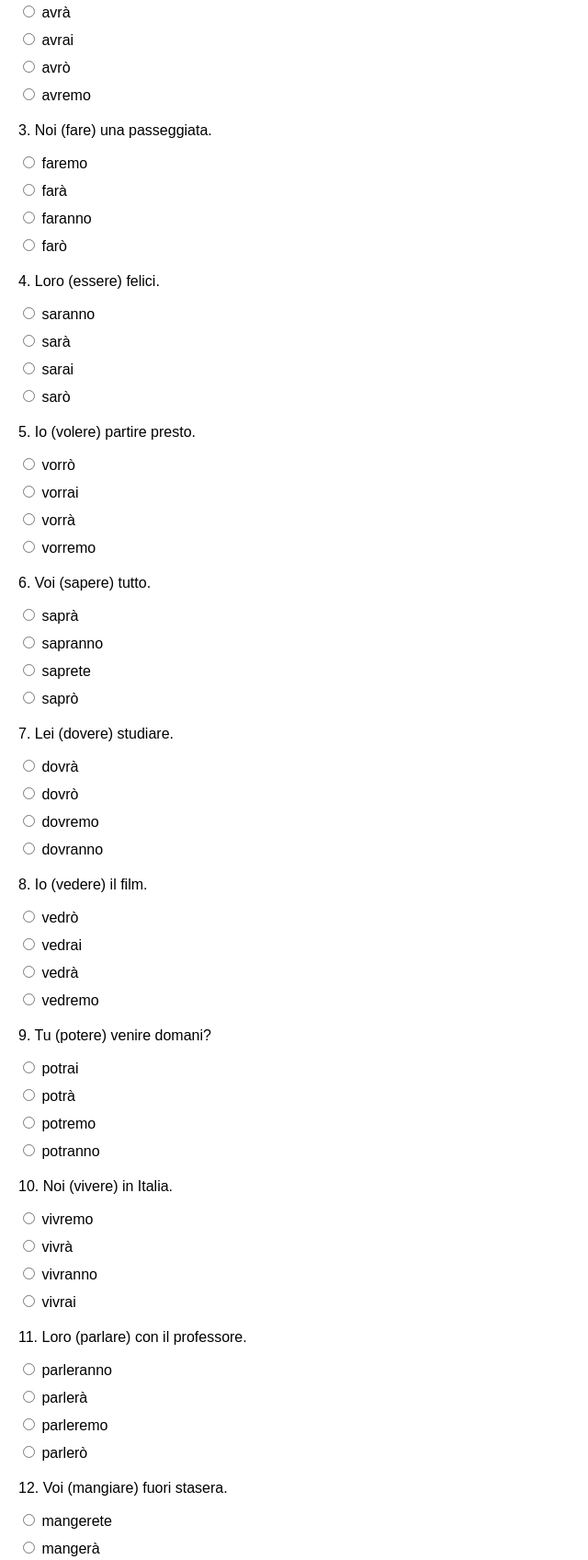
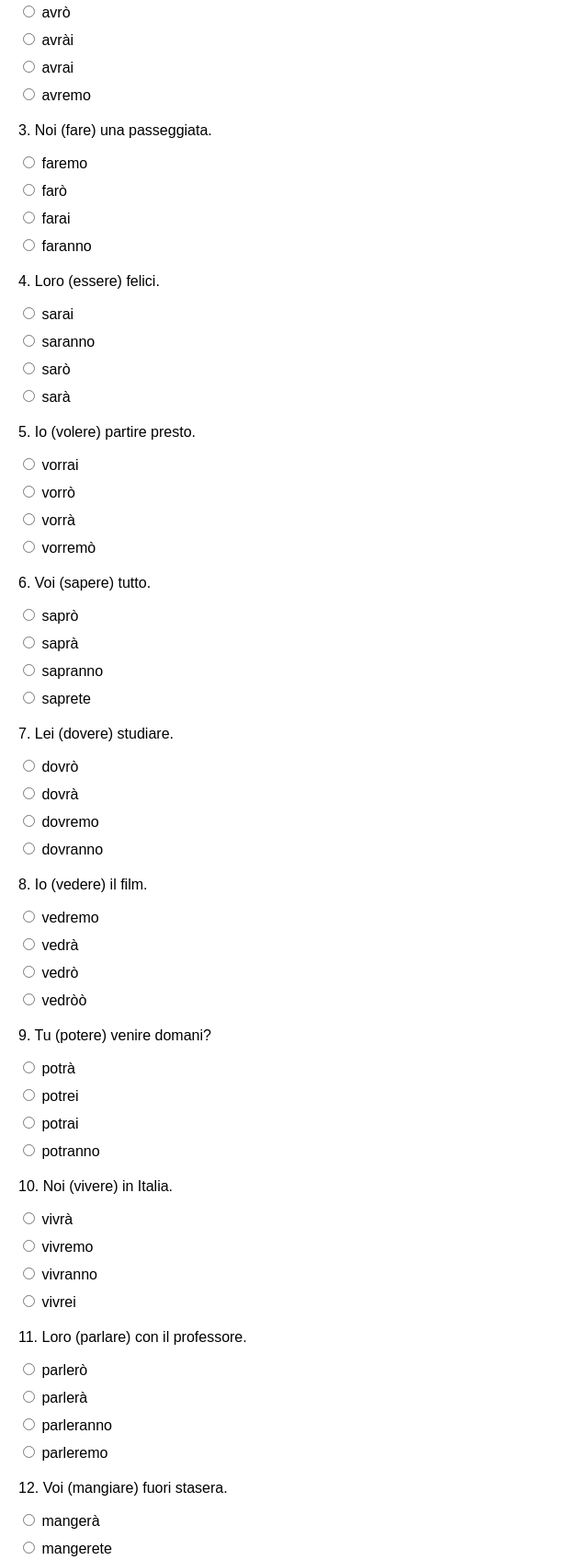
Before and after one commit to Baiana7777/Quiz-Italo-Futur, a plain HTML site: page index.html in a window 1280 px wide. Shown: the part 275-1971 px from the top of the page at 92% size, without its empty margins (0-640 px from the left). Drawn offline with Linux system fonts and the light colour scheme.

Commit message:
Update index.html

```diff
--- a/index.html
+++ b/index.html
@@ -33,26 +33,26 @@
 
   <script>
     const questions = [
-      { question: "Io (andare) al mare.", options: ["andrò", "andrà", "andranno", "andremo"], correct: "andrò" },
-      { question: "Tu (avere) successo.", options: ["avrà", "avrai", "avrò", "avremo"], correct: "avrai" },
-      { question: "Noi (fare) una passeggiata.", options: ["faremo", "farà", "faranno", "farò"], correct: "faremo" },
-      { question: "Loro (essere) felici.", options: ["saranno", "sarà", "sarai", "sarò"], correct: "saranno" },
-      { question: "Io (volere) partire presto.", options: ["vorrò", "vorrai", "vorrà", "vorremo"], correct: "vorrò" },
-      { question: "Voi (sapere) tutto.", options: ["saprà", "sapranno", "saprete", "saprò"], correct: "saprete" },
-      { question: "Lei (dovere) studiare.", options: ["dovrà", "dovrò", "dovremo", "dovranno"], correct: "dovrà" },
-      { question: "Io (vedere) il film.", options: ["vedrò", "vedrai", "vedrà", "vedremo"], correct: "vedrò" },
-      { question: "Tu (potere) venire domani?", options: ["potrai", "potrà", "potremo", "potranno"], correct: "potrai" },
-      { question: "Noi (vivere) in Italia.", options: ["vivremo", "vivrà", "vivranno", "vivrai"], correct: "vivremo" },
-      { question: "Loro (parlare) con il professore.", options: ["parleranno", "parlerà", "parleremo", "parlerò"], correct: "parleranno" },
-      { question: "Voi (mangiare) fuori stasera.", options: ["mangerete", "mangerà", "mangeranno", "mangerò"], correct: "mangerete" },
-      { question: "Io (scrivere) una lettera.", options: ["scriverò", "scriverai", "scriverà", "scriveremo"], correct: "scriverò" },
-      { question: "Tu (leggere) quel libro.", options: ["leggerai", "leggerà", "leggeranno", "leggeremo"], correct: "leggerai" },
-      { question: "Lei (capire) subito.", options: ["capirà", "capirò", "capiranno", "capiremo"], correct: "capirà" },
-      { question: "Noi (partire) domani.", options: ["partiremo", "partirà", "partirò", "partiranno"], correct: "partiremo" },
-      { question: "Loro (chiedere) aiuto.", options: ["chiederanno", "chiederà", "chiederai", "chiederemo"], correct: "chiederanno" },
-      { question: "Voi (correre) al parco.", options: ["correrete", "correrà", "correranno", "correrò"], correct: "correrete" },
+      { question: "Io (andare) al mare.", options: ["andrà", "andrò", "andròò", "andremo"], correct: "andrò" },
+      { question: "Tu (avere) successo.", options: ["avrò", "avrài", "avrai", "avremo"], correct: "avrai" },
+      { question: "Noi (fare) una passeggiata.", options: ["faremo", "farò", "farai", "faranno"], correct: "faremo" },
+      { question: "Loro (essere) felici.", options: ["sarai", "saranno", "sarò", "sarà"], correct: "saranno" },
+      { question: "Io (volere) partire presto.", options: ["vorrai", "vorrò", "vorrà", "vorremò"], correct: "vorrò" },
+      { question: "Voi (sapere) tutto.", options: ["saprò", "saprà", "sapranno", "saprete"], correct: "saprete" },
+      { question: "Lei (dovere) studiare.", options: ["dovrò", "dovrà", "dovremo", "dovranno"], correct: "dovrà" },
+      { question: "Io (vedere) il film.", options: ["vedremo", "vedrà", "vedrò", "vedròò"], correct: "vedrò" },
+      { question: "Tu (potere) venire domani?", options: ["potrà", "potrei", "potrai", "potranno"], correct: "potrai" },
+      { question: "Noi (vivere) in Italia.", options: ["vivrà", "vivremo", "vivranno", "vivrei"], correct: "vivremo" },
+      { question: "Loro (parlare) con il professore.", options: ["parlerò", "parlerà", "parleranno", "parleremo"], correct: "parleranno" },
+      { question: "Voi (mangiare) fuori stasera.", options: ["mangerà", "mangerete", "mangeranno", "mangerò"], correct: "mangerete" },
+      { question: "Io (scrivere) una lettera.", options: ["scriverà", "scriverò", "scriveremo", "scriverai"], correct: "scriverò" },
+      { question: "Tu (leggere) quel libro.", options: ["leggerà", "leggeranno", "leggerai", "leggeremo"], correct: "leggerai" },
+      { question: "Lei (capire) subito.", options: ["capirò", "capirà", "capiremo", "capiranno"], correct: "capirà" },
+      { question: "Noi (partire) domani.", options: ["partirò", "partiremo", "partiranno", "partirà"], correct: "partiremo" },
+      { question: "Loro (chiedere) aiuto.", options: ["chiederò", "chiederanno", "chiederai", "chiederà"], correct: "chiederanno" },
+      { question: "Voi (correre) al parco.", options: ["correrò", "correrete", "correranno", "correrà"], correct: "correrete" },
       { question: "Io (comprare) un'auto nuova.", options: ["comprerò", "comprerà", "compreranno", "comprerai"], correct: "comprerò" },
-      { question: "Tu (giocare) a calcio.", options: ["giocherai", "giocherà", "giocheremo", "giocheranno"], correct: "giocherai" }
+      { question: "Tu (giocare) a calcio.", options: ["giocherò", "giocherai", "giocherà", "giocheremo"], correct: "giocherai" }
     ];
 
     const quizContainer = document.getElementById("quiz");
```
